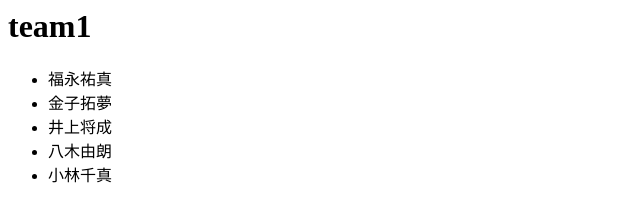
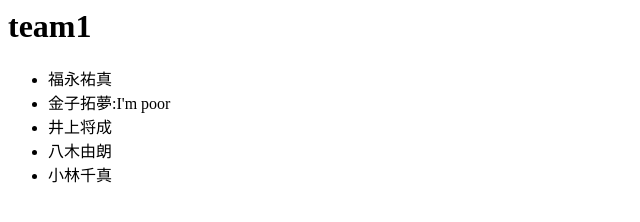
Before and after one commit to gtb-2019-team-1/gtb-2019-team-1.github.io, a plain HTML site: page index.html in a window 1280 px wide. Shown: the full height of the page, 0-640 px from the left. Drawn offline with Linux system fonts and the light colour scheme.

Commit message:
add my introduction

```diff
--- a/index.html
+++ b/index.html
@@ -1,7 +1,7 @@
 <h1>team1</h1>
 <ul>
 <li>福永祐真</li>
-<li>金子拓夢</li>
+<li background-color: red;>金子拓夢:I'm poor</li>
 <li>井上将成</li>
 <li>八木由朗</li>
 <li>小林千真</li>
```
